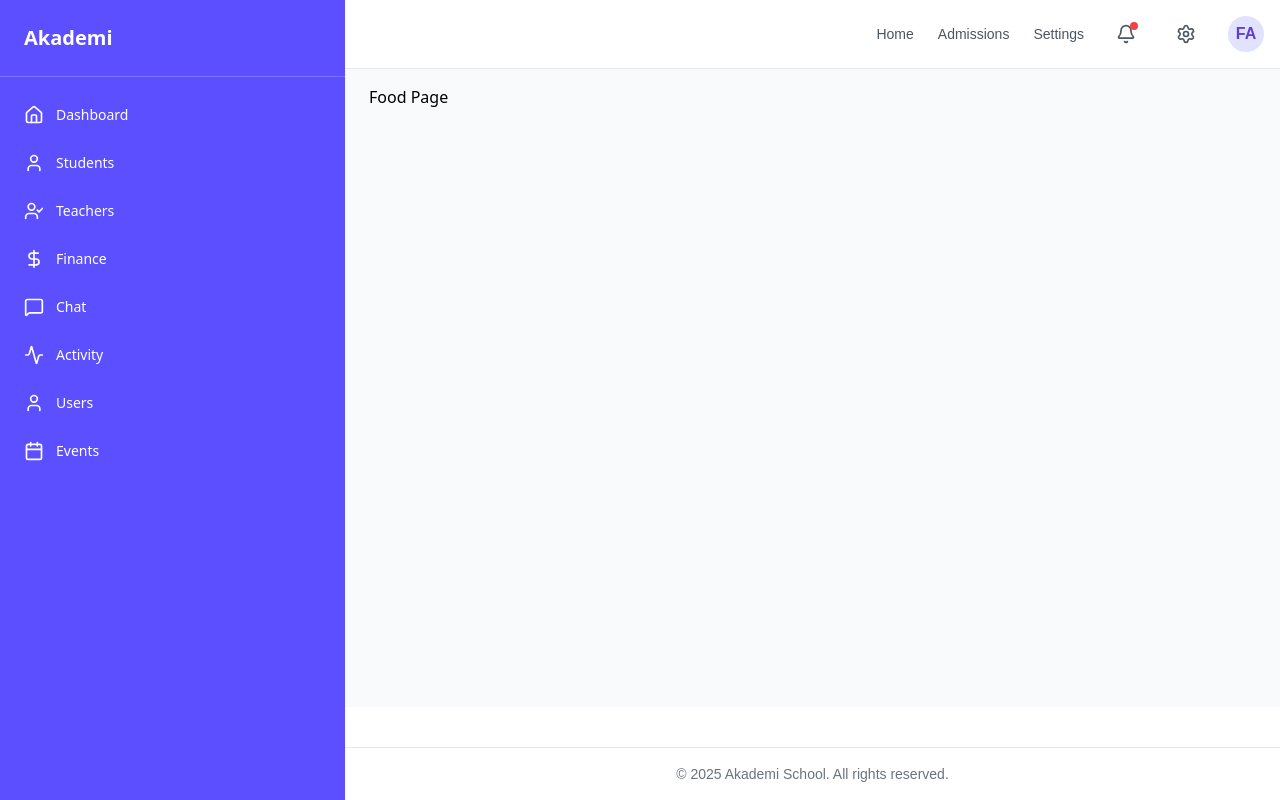
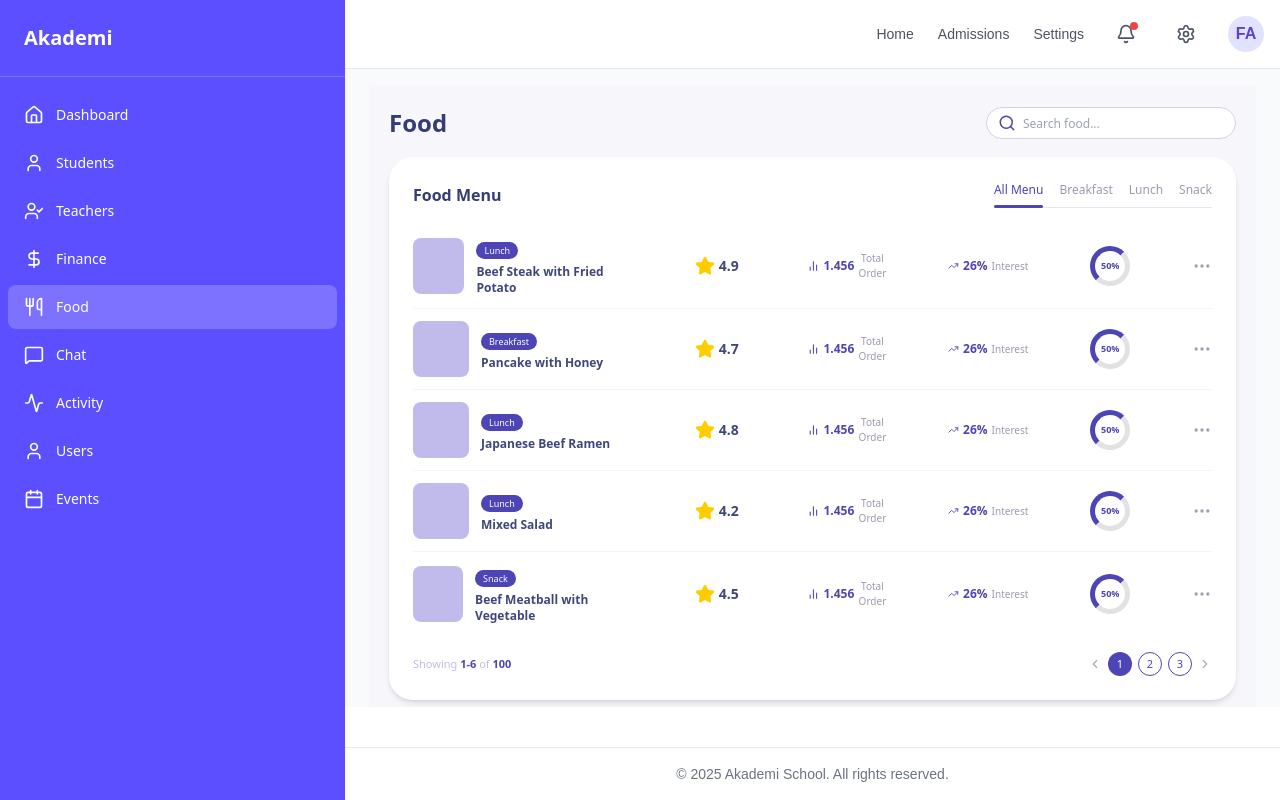
Before and after one commit to fatimaazfar4/Akademi-School-Admission-Portal, a React (Vite) app: page /food in a window 1280 px wide. Built offline with nearby package versions, Linux system fonts and the light colour scheme.

Commit message:
Made main Food Page Layout

```diff
--- /dev/null
+++ b/src/data/FoodData.jsx
@@ -0,0 +1,44 @@
+const FoodData = [
+  {
+    category: "Lunch",
+    name: "Beef Steak with Fried Potato",
+    rating: 4.9,
+    totalOrder: "1.456",
+    interest: "26%",
+    progress: "50%",
+  },
+  {
+    category: "Breakfast",
+    name: "Pancake with Honey",
+    rating: 4.7,
+    totalOrder: "1.456",
+    interest: "26%",
+    progress: "50%",
+  },
+  {
+    category: "Lunch",
+    name: "Japanese Beef Ramen",
+    rating: 4.8,
+    totalOrder: "1.456",
+    interest: "26%",
+    progress: "50%",
+  },
+  {
+    category: "Lunch",
+    name: "Mixed Salad",
+    rating: 4.2,
+    totalOrder: "1.456",
+    interest: "26%",
+    progress: "50%",
+  },
+  {
+    category: "Snack",
+    name: "Beef Meatball with Vegetable",
+    rating: 4.5,
+    totalOrder: "1.456",
+    interest: "26%",
+    progress: "50%",
+  },
+];
+
+export default FoodData;
--- a/src/layout/Sidebar.jsx
+++ b/src/layout/Sidebar.jsx
@@ -1,11 +1,12 @@
 import { NavLink } from "react-router-dom";
-import { Home, DollarSign, MessageSquare, Activity, User, Calendar, UserCheck } from "lucide-react";
+import { Home, DollarSign, MessageSquare, Activity, User, Calendar, UserCheck, Utensils } from "lucide-react";
 
 const links = [
   { to: "/", label: "Dashboard", icon: <Home size={20} /> },
   { to: "/students", label: "Students", icon: <User size={20} /> },
   { to: "/teachers", label: "Teachers", icon: <UserCheck size={20} /> },
   { to: "/finance", label: "Finance", icon: <DollarSign size={20} /> },
+  { to: "/food", label: "Food", icon: <Utensils size={20} /> },
   { to: "/chat", label: "Chat", icon: <MessageSquare size={20} /> },
   { to: "/latest-activity", label: "Activity", icon: <Activity size={20} /> },
   { to: "/user", label: "Users", icon: <User size={20} /> },
--- a/src/pages/Food.jsx
+++ b/src/pages/Food.jsx
@@ -1,3 +1,160 @@
-export default function Food() {
-  return <h1>Food Page</h1>;
-}
+import React from "react";
+import { Search, Star, BarChart2, TrendingUp, MoreVertical, MoreHorizontal } from "lucide-react";
+import { ChevronRight, ChevronLeft } from "lucide-react";
+import FoodData from "../data/FoodData";
+
+const THEME = "#4d44b5";
+
+const Food = () => {
+  return (
+    <div className="p-4 md:p-5 w-full bg-[#f7f7fb] min-h-screen">
+      {/* Top Page Heading + Search */}
+      <div className="flex flex-col sm:flex-row sm:items-center sm:justify-between gap-3 mb-4">
+        <h1 className="font-bold text-[24px]" style={{ color: "#343d75" }}>
+          Food
+        </h1>
+
+        <div className="relative w-full max-w-[250px]">
+          <Search
+            size={18}
+            className="absolute left-3 top-1/2 -translate-y-1/2 pointer-events-none"
+            style={{ color: THEME }}
+          />
+          <input
+            type="text"
+            placeholder="Search food..."
+            className="w-full rounded-full border border-gray-300 bg-white pl-9 pr-3 h-8 text-[12px] focus:outline-none"
+            style={{ color: THEME }}
+          />
+        </div>
+      </div>
+
+      <div className="w-full rounded-2xl bg-white p-4 md:p-6 shadow-md">
+          <div className="flex flex-col md:flex-row md:items-center md:justify-between mb-4">
+          <h2 className="font-bold text-[16px]" style={{ color: "#343d75" }}>
+            Food Menu
+          </h2>
+
+          <div className="flex items-center gap-4 mt-3 md:mt-0 border-b border-gray-200 w-full md:w-auto">
+            {["All Menu", "Breakfast", "Lunch", "Snack"].map((tab, index) => {
+              const isActive = tab === "All Menu";
+              return (
+                <button
+                  key={index}
+                  className={`relative pb-2 text-[12px] font-medium transition ${
+                    isActive ? "text-[#4d44b5]" : "text-[#a098ae]"
+                  }`}
+                >
+                  {tab}
+                  {isActive && (
+                    <span className="absolute -bottom-[1px] left-0 w-full h-[3px] bg-[#4d44b5] rounded-full" />
+                  )}
+                </button>
+              );
+            })}
+          </div>
+        </div>
+
+        {/* Food List Layout */}
+        <div className="flex flex-col divide-y divide-gray-100">
+          {FoodData.map((item, index) => (
+            <div
+              key={index}
+              className="flex items-center justify-between gap-4 py-3"
+            >
+
+              <div className="flex items-center gap-3 w-full max-w-[220px]">
+                <div className="w-14 h-14 bg-[#c1bbeb] rounded-lg" />
+                <div>
+                  <span className="text-[9px] px-2 py-[2px] rounded-full bg-[#4d44b5] text-white font-medium">
+                    {item.category}
+                  </span>
+                  <h3 className="font-bold text-[#3f477c] text-xs mt-1">{item.name}</h3>
+                </div>
+              </div>
+
+              <div className="flex items-center gap-1 text-[#3f477c] font-bold text-sm w-[50px]">
+                <Star size={20} fill="#ffcc00" stroke="#ffcc00" />
+                {item.rating}
+              </div>
+
+              <div className="flex items-center gap-1 text-center w-[80px]">
+                <BarChart2 size={24} className="text-[#4d44b5] font-bold" />
+                <div className="text-[#4d44b5] font-semibold text-xs">
+                  {item.totalOrder}
+                </div>
+                <div className="text-[10px] text-[#a098ae]">Total Order</div>
+              </div>
+
+              <div className="flex items-center gap-1 text-center w-[80px]">
+                <TrendingUp size={24} className="text-[#4d44b5] font-bold" />
+                <div className="text-[#4d44b5] font-semibold text-xs">
+                  {item.interest}
+                </div>
+                <div className="text-[10px] text-[#a098ae]">Interest</div>
+              </div>
+
+              <div
+                className="w-10 h-10 rounded-full flex items-center justify-center text-[9px] text-[#4d44b5] font-bold"
+                style={{
+                  border: "5px solid transparent",
+                  borderTop: `5px solid #4d44b5`,
+                  borderLeft: `5px solid #4d44b5`,
+                  borderRight: `5px solid #e2e2e2`,
+                  borderBottom: `5px solid #e2e2e2`,
+                }}
+              >
+                {item.progress}
+              </div>
+
+              <div className="text-gray-400 cursor-pointer">
+                <MoreHorizontal size={20} />
+              </div>
+            </div>
+          ))}
+        </div>
+
+        {/* Pagination */}
+        <div className="flex justify-between items-center pt-4">
+          <p className="text-[11px]" style={{ color: "#c1bbeb" }}>
+            Showing{" "}
+            <b style={{ color: "#4d44b5" }}>1-6</b> of{" "}
+            <b style={{ color: "#4d44b5" }}>100</b>
+          </p>
+          <div className="flex items-center gap-1.5">
+            <ChevronLeft size={14} style={{ color: "#aaa" }} />
+            <button
+              className="w-6 h-6 rounded-full flex items-center justify-center text-[11px] font-medium"
+              style={{ backgroundColor: THEME, color: "#fff" }}
+            >
+              1
+            </button>
+            <button
+              className="w-6 h-6 rounded-full flex items-center justify-center text-[11px] font-medium"
+              style={{
+                backgroundColor: "#fff",
+                border: `1px solid ${THEME}`,
+                color: THEME,
+              }}
+            >
+              2
+            </button>
+            <button
+              className="w-6 h-6 rounded-full flex items-center justify-center text-[11px] font-medium"
+              style={{
+                backgroundColor: "#fff",
+                border: `1px solid ${THEME}`,
+                color: THEME,
+              }}
+            >
+              3
+            </button>
+            <ChevronRight size={14} style={{ color: "#aaa" }} />
+          </div>
+        </div>
+      </div>
+    </div>
+  );
+};
+
+export default Food;
```
